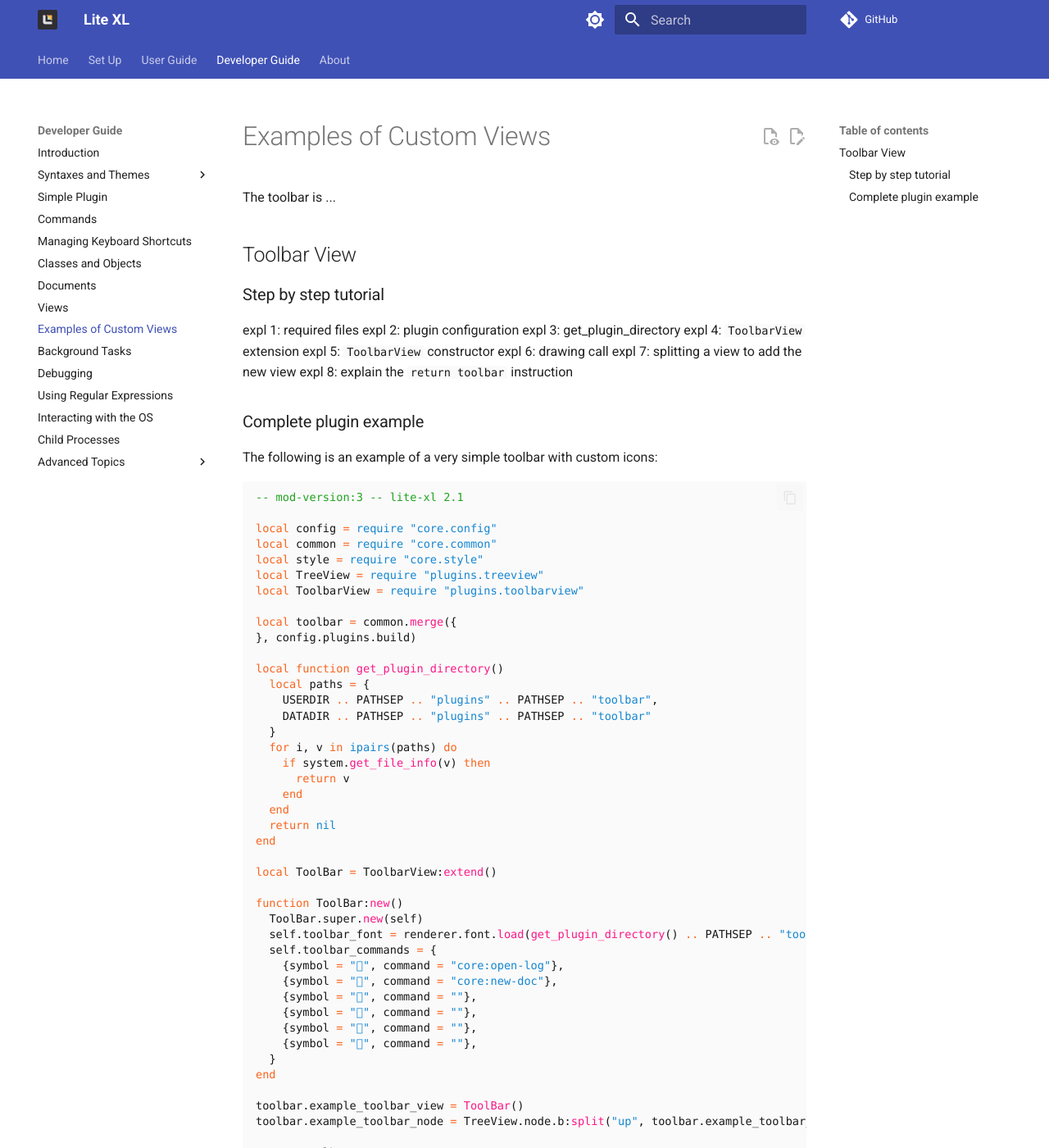
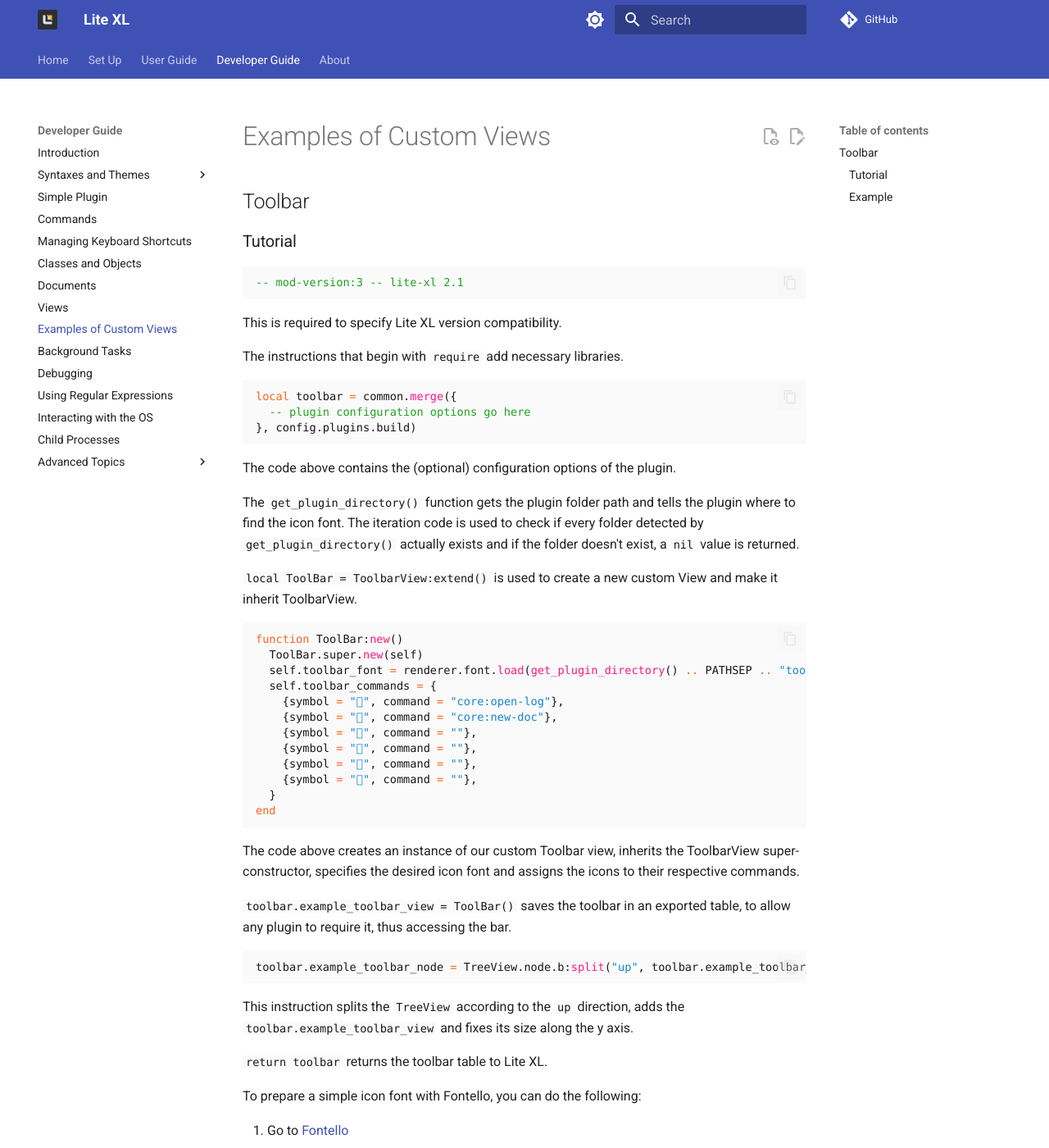
Before and after one commit to lite-xl/lite-xl.github.io, an MkDocs documentation site: the page built from docs/developer-guide/views-examples.md, in a window 1280 px wide and 1400 px high. Shown: the whole window at 82% size. Built offline with MkDocs 1.6.1 and Material for MkDocs 9.7.7, drawn with Linux system fonts in a browser that asks for light colours; some web fonts are replaced; comment, search, counter and statistics services are not loaded; the version menu is left out; some of the changed text lies outside the part shown.

Commit message:
Added ToolBarView documentation.

````diff
--- a/docs/developer-guide/views-examples.md
+++ b/docs/developer-guide/views-examples.md
@@ -2,22 +2,76 @@
 description: Learn about the most used custom view examples of Lite XL.
 ---
 
-The toolbar is ...
+## Toolbar
 
-## Toolbar View
+### Tutorial
 
-### Step by step tutorial
-expl 1: required files
-expl 2: plugin configuration
-expl 3: get_plugin_directory
-expl 4: `ToolbarView` extension
-expl 5: `ToolbarView` constructor
-expl 6: drawing call
-expl 7: splitting a view to add the new view
-expl 8: explain the `return toolbar` instruction
+```lua
+-- mod-version:3 -- lite-xl 2.1
+```
 
-### Complete plugin example
-The following is an example of a very simple toolbar with custom icons:
+This is required to specify Lite XL version compatibility.
+
+The instructions that begin with `require` add necessary libraries.
+
+```lua
+local toolbar = common.merge({
+  -- plugin configuration options go here
+}, config.plugins.build)
+```
+
+The code above contains the (optional) configuration options of the plugin.
+
+The `get_plugin_directory()` function gets the plugin folder path and tells the
+plugin where to find the icon font.
+The iteration code is used to check if every folder detected by `get_plugin_directory()`
+actually exists and if the folder doesn't exist, a `nil` value is returned.
+
+`local ToolBar = ToolbarView:extend()` is used to create a new custom View and make it
+inherit ToolbarView.
+
+```lua
+function ToolBar:new()
+  ToolBar.super.new(self)
+  self.toolbar_font = renderer.font.load(get_plugin_directory() .. PATHSEP .. "toolbar.ttf", style.icon_big_font:get_size())
+  self.toolbar_commands = {
+    {symbol = "", command = "core:open-log"},
+    {symbol = "", command = "core:new-doc"},
+    {symbol = "", command = ""},
+    {symbol = "", command = ""},
+    {symbol = "", command = ""},
+    {symbol = "", command = ""},
+  }
+end
+```
+
+The code above creates an instance of our custom Toolbar view, inherits the ToolbarView super-constructor,
+specifies the desired icon font and assigns the icons to their respective commands.
+
+`toolbar.example_toolbar_view = ToolBar()` saves the toolbar in an exported table, to allow any plugin to require it, thus accessing the bar.
+
+```lua
+toolbar.example_toolbar_node = TreeView.node.b:split("up", toolbar.example_toolbar_view, {y = true})
+```
+
+This instruction splits the `TreeView` according to the `up` direction, adds the `toolbar.example_toolbar_view` and fixes its size along the y axis.
+
+`return toolbar` returns the toolbar table to Lite XL.
+
+To prepare a simple icon font with Fontello, you can do the following:
+
+1. Go to [Fontello](https://fontello.com/)
+2. Drag and drop the desired icons in the light-gray rectangle in the middle of the page, or
+upload your own svg files
+3. Use `mouse-left-click` to select the icons you want to include in the font
+4. Press on the `Customize Codes` tab on the top-left of the page and copy each icon glyph and
+paste it into the corresponding place in the `toolbar_commands` table
+5. Specify the icon font name in the white text input field in the top right
+6. Press the big red button in the top right corner of the page to create and download the icon font
+
+### Example
+
+The following is an example of a very simple toolbar with a custom icon font:
 ```lua
 -- mod-version:3 -- lite-xl 2.1
 
@@ -28,6 +82,7 @@
 local ToolbarView = require "plugins.toolbarview"
 
 local toolbar = common.merge({
+  -- plugin configuration options go here
 }, config.plugins.build)
 
 local function get_plugin_directory()
````
